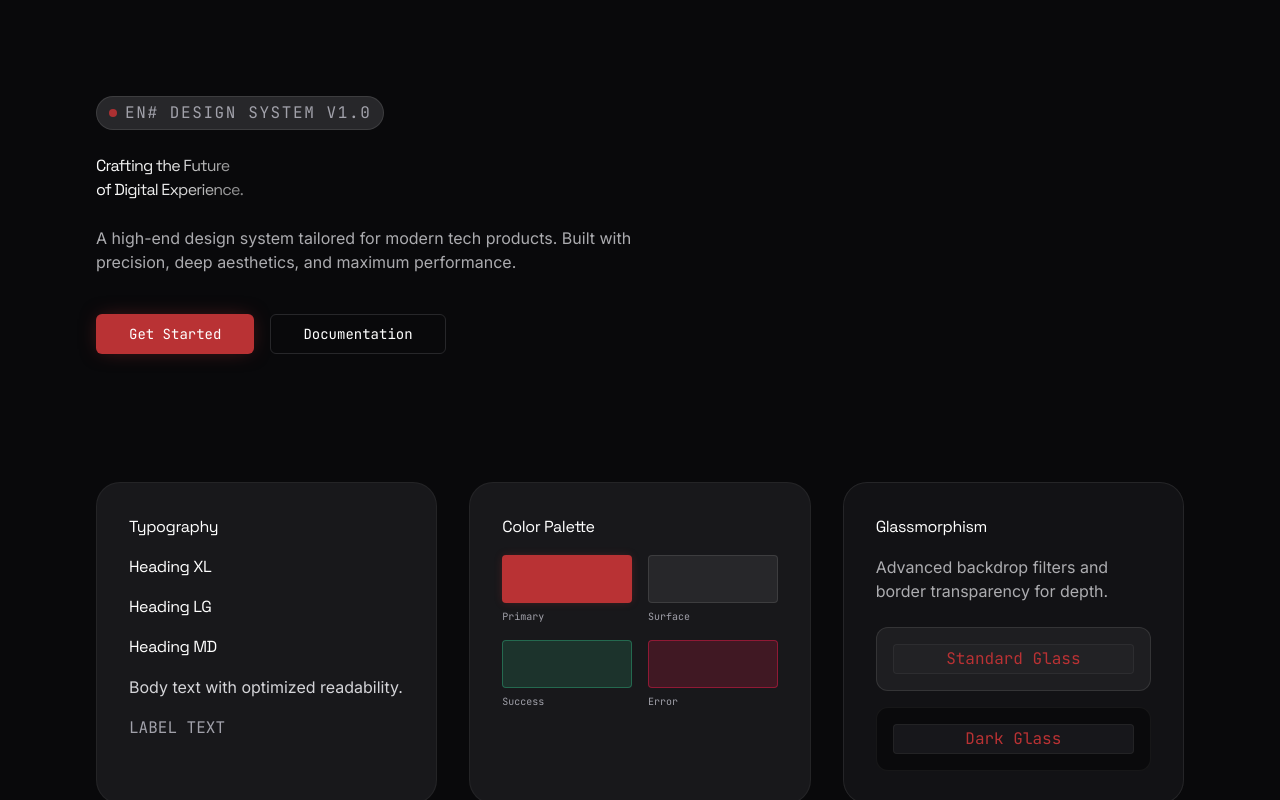
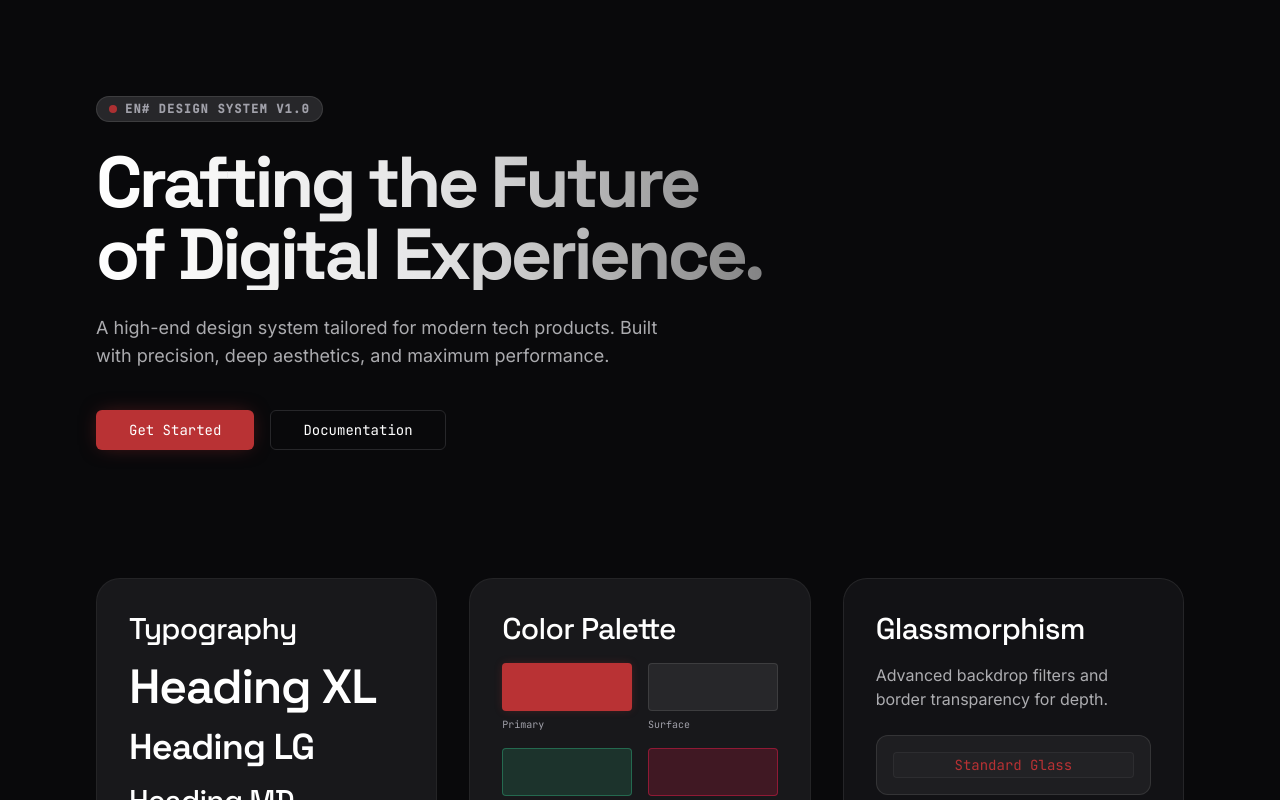
Before and after one commit to EnBuGi/Enbugi-client, a Next.js app: page / in a window 1280 px wide. Shown: the top 800 px of the page. Built offline with nearby package versions, Linux system fonts and the light colour scheme; a web font is replaced by a local one.

Commit message:
[Hotfix] 기존 @utility를 사용하여 폰트 사이즈가 적용되지 않던 현상 수정
@layer를 사용해 봤으나 동일하게 적용되지 않음
text.tsx에 직접 명시 방식으로 변경

```diff
--- a/src/app/globals.css
+++ b/src/app/globals.css
@@ -40,79 +40,7 @@
   --image-gradient-main: linear-gradient(to right, #b93234, #e11d48, #f59e0b);
 }
 
-/* Typography Utilities (Bundled styles) */
-@utility text-display-2xl {
-  font-size: 4.5rem;
-  line-height: 1;
-  letter-spacing: -0.04em;
-  font-weight: 700;
-}
 
-@utility text-display-xl {
-  font-size: 3.75rem;
-  line-height: 1.1;
-  letter-spacing: -0.03em;
-  font-weight: 700;
-}
-
-@utility text-heading-xl {
-  font-size: 3rem;
-  line-height: 1.2;
-  letter-spacing: -0.02em;
-  font-weight: 600;
-}
-
-@utility text-heading-lg {
-  font-size: 2.25rem;
-  line-height: 1.2;
-  letter-spacing: -0.02em;
-  font-weight: 600;
-}
-
-@utility text-heading-md {
-  font-size: 1.875rem;
-  line-height: 1.3;
-  letter-spacing: -0.02em;
-  font-weight: 500;
-}
-
-@utility text-heading-sm {
-  font-size: 1.5rem;
-  line-height: 1.3;
-  letter-spacing: -0.01em;
-  font-weight: 500;
-}
-
-@utility text-body-lg {
-  font-size: 1.125rem;
-  line-height: 1.6;
-  letter-spacing: -0.01em;
-}
-
-@utility text-body-base {
-  font-size: 1rem;
-  line-height: 1.6;
-  letter-spacing: -0.01em;
-}
-
-@utility text-body-sm {
-  font-size: 0.875rem;
-  line-height: 1.5;
-  letter-spacing: 0;
-}
-
-@utility text-label {
-  font-size: 0.75rem;
-  line-height: 1;
-  letter-spacing: 0.05em;
-  font-weight: 600;
-}
-
-@utility text-code {
-  font-size: 0.875rem;
-  line-height: 1.5;
-  letter-spacing: 0;
-}
 
 /* Base Styles */
 @layer base {
--- a/src/shared/components/ui/Text.tsx
+++ b/src/shared/components/ui/Text.tsx
@@ -3,26 +3,27 @@ import { cn } from '../../utils/cn'
 import { TextProps, TextVariant } from '../../types/ui';
 
 // Variant Logic: Maps logical variants to Tailwind classes (using system tokens)
+// Variant Logic: Maps logical variants to Tailwind classes
 const variantStyles: Record<TextVariant, string> = {
     // Hero & Display
-    'display-2xl': 'font-display text-display-2xl tracking-tighter text-main',
-    'display-xl': 'font-display text-display-xl tracking-tighter text-main',
+    'display-2xl': 'font-display text-7xl font-bold tracking-tighter text-main',
+    'display-xl': 'font-display text-6xl font-bold tracking-tighter text-main',
 
     // Headings
-    h1: 'font-display text-heading-xl tracking-tight text-main',
-    h2: 'font-display text-heading-lg tracking-tight text-main',
-    h3: 'font-display text-heading-md tracking-tight text-main',
-    h4: 'font-display text-heading-sm tracking-tight text-main',
+    h1: 'font-display text-5xl font-semibold tracking-tight text-main', // 3rem
+    h2: 'font-display text-4xl font-semibold tracking-tight text-main', // 2.25rem
+    h3: 'font-display text-3xl font-medium tracking-tight text-main',   // 1.875rem
+    h4: 'font-display text-2xl font-medium tracking-tight text-main',   // 1.5rem
 
     // Body
-    body: 'font-sans text-body-base text-sub',
-    large: 'font-sans text-body-lg text-sub',
-    small: 'font-sans text-body-sm text-muted',
+    body: 'font-sans text-base text-sub',
+    large: 'font-sans text-lg text-sub',
+    small: 'font-sans text-sm text-muted',
 
     // Utilities
-    label: 'font-mono text-label uppercase tracking-normal text-muted',
-    code: 'font-mono text-code bg-surfaceHighlight/50 px-1.5 py-0.5 rounded text-primary border border-white/5',
-    mono: 'font-mono text-body-sm text-current',
+    label: 'font-mono text-xs font-semibold uppercase tracking-wider text-muted',
+    code: 'font-mono text-sm bg-surfaceHighlight/50 px-1.5 py-0.5 rounded text-primary border border-white/5',
+    mono: 'font-mono text-sm text-current',
     tiny: 'font-mono text-[10px] leading-tight text-muted',
 };
 
```
